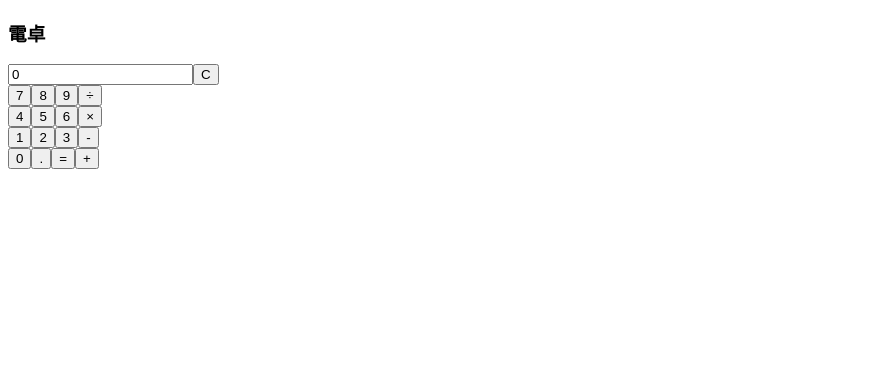
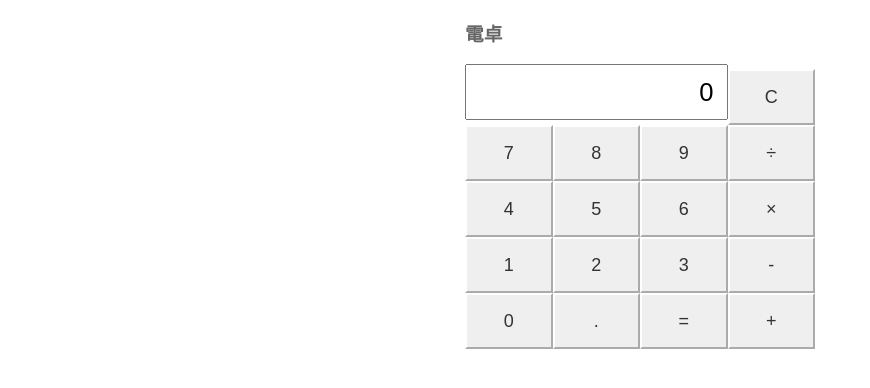
Before and after one commit to sachikohara/dentaku2, a plain HTML site: page index.html in a window 1280 px wide. Shown: the whole page, without its empty margins (0-870 px from the left). Drawn offline with nearby package versions, Linux system fonts and the light colour scheme.

Commit message:
初回提出

```diff
--- a/main.css
+++ b/main.css
@@ -1,25 +1,30 @@
 @charset "utf-8";
-
-.container{
-  font-family: arial, sans-serif;
-	max-width: 600px;
-	margin: 0 auto;
-	text-align: center;
+.wrapper{
+  max-width: 350px;
+  margin: 0 auto;
+  color: #666;
 }
-#time {
- font-size: 30px;
-  text-align: center;
-  padding: 1rem;
-  margin: .5rem;
+#header,#calc{
+ box-sizing: border-box;
+ text-align: center;
 }
-
-#buttons {
-  font-size: 3rem;
-  text-align: center;
+#header {
+ font-size: 24px;
+ padding: 1rem;
 }
-
-#start, #stop, #reset {
-  font-size: 1.5rem;
-  border-radius: .3rem;
-  box-shadow: 0 0 20px rgba(77, 78, 79, 0.25);
+input{
+ box-sizing: border-box;
+ width: 75%;
+ height: 3.5rem;
+ font-size: 1.6rem;
+ text-align: right;
+ padding: 0 0.75rem;
 }
+button{
+ font-size: 18px;
+ width: 25%;
+ height: 3.5rem;
+ color: #333;
+ vertical-align: middle;
+ border-color: #fff;
+}
```
